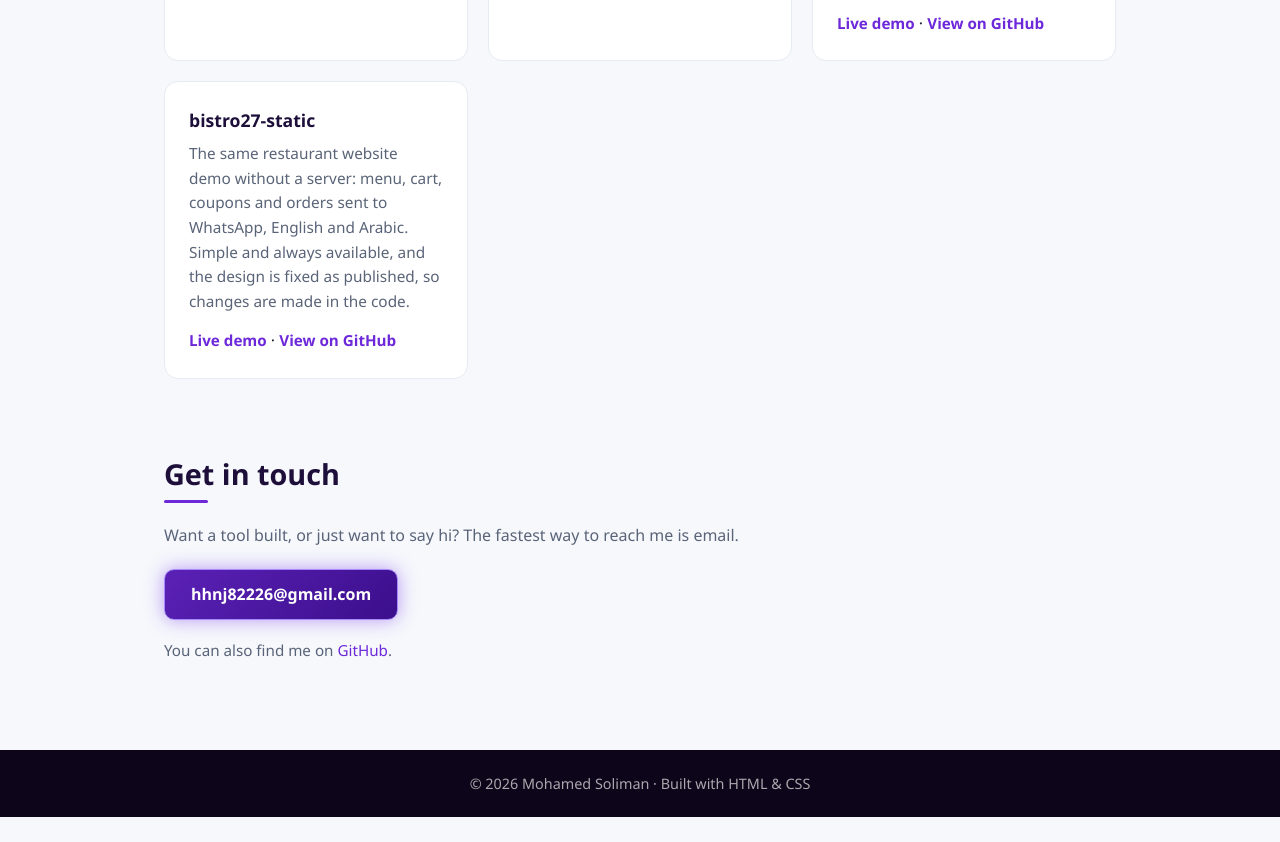
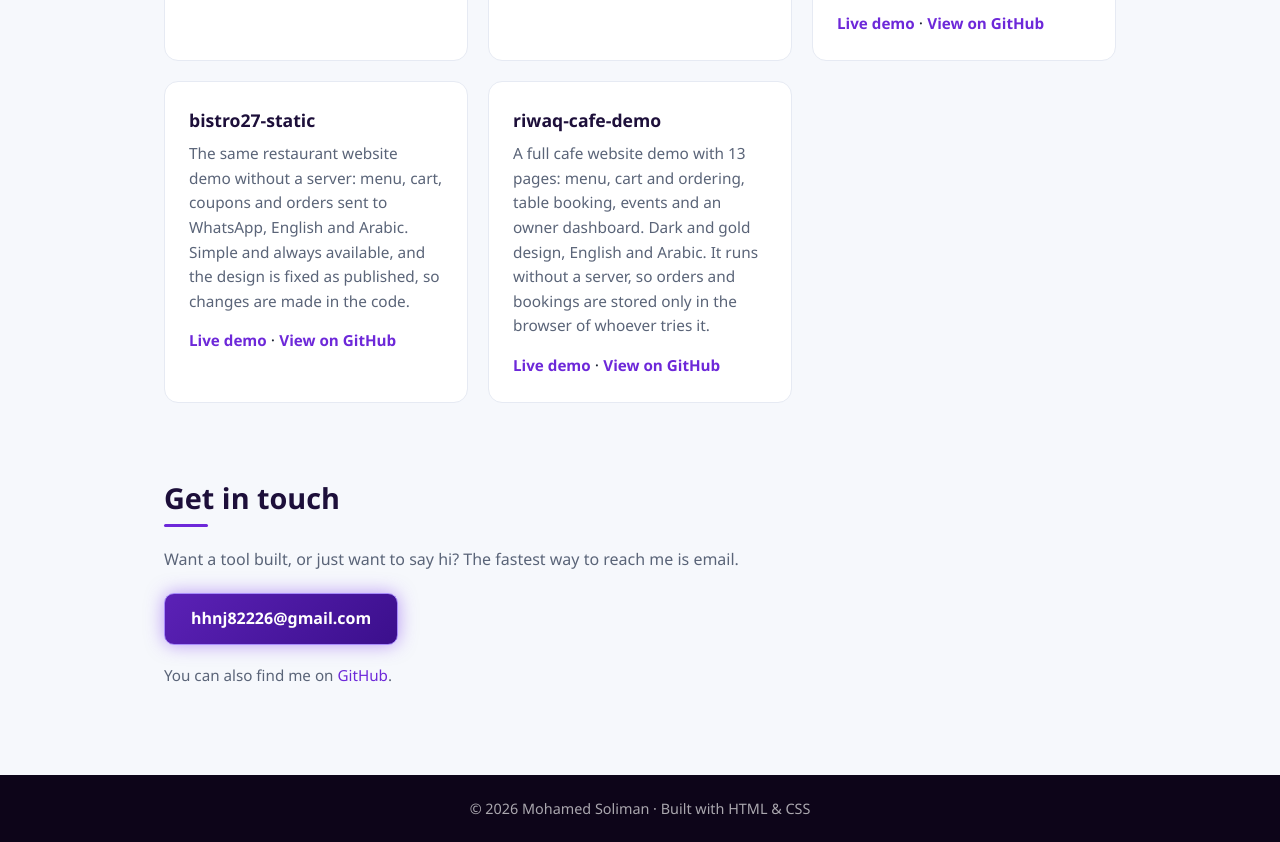
Before and after one commit to m-soliman-dev/portfolio-website, a plain HTML site: page index.html in a window 1280 px wide. Shown: the part 2560-3402 px from the top of the page. Before the commit the page ends 3377 px from the top, so only its background shows below. Drawn offline with Linux system fonts and the light colour scheme.

Commit message:
Add riwaq-cafe-demo project

```diff
--- a/index.html
+++ b/index.html
@@ -146,6 +146,12 @@
           <a href="https://m-soliman-dev.github.io/bistro27-static/">Live demo</a>
           <span> &middot; </span><a href="https://github.com/m-soliman-dev/bistro27-static">View on GitHub</a>
         </div>
+        <div class="card project">
+          <h3>riwaq-cafe-demo</h3>
+          <p>A full cafe website demo with 13 pages: menu, cart and ordering, table booking, events and an owner dashboard. Dark and gold design, English and Arabic. It runs without a server, so orders and bookings are stored only in the browser of whoever tries it.</p>
+          <a href="https://m-soliman-dev.github.io/riwaq-cafe-demo/">Live demo</a>
+          <span> &middot; </span><a href="https://github.com/m-soliman-dev/riwaq-cafe-demo">View on GitHub</a>
+        </div>
       </div>
     </section>
 
```
